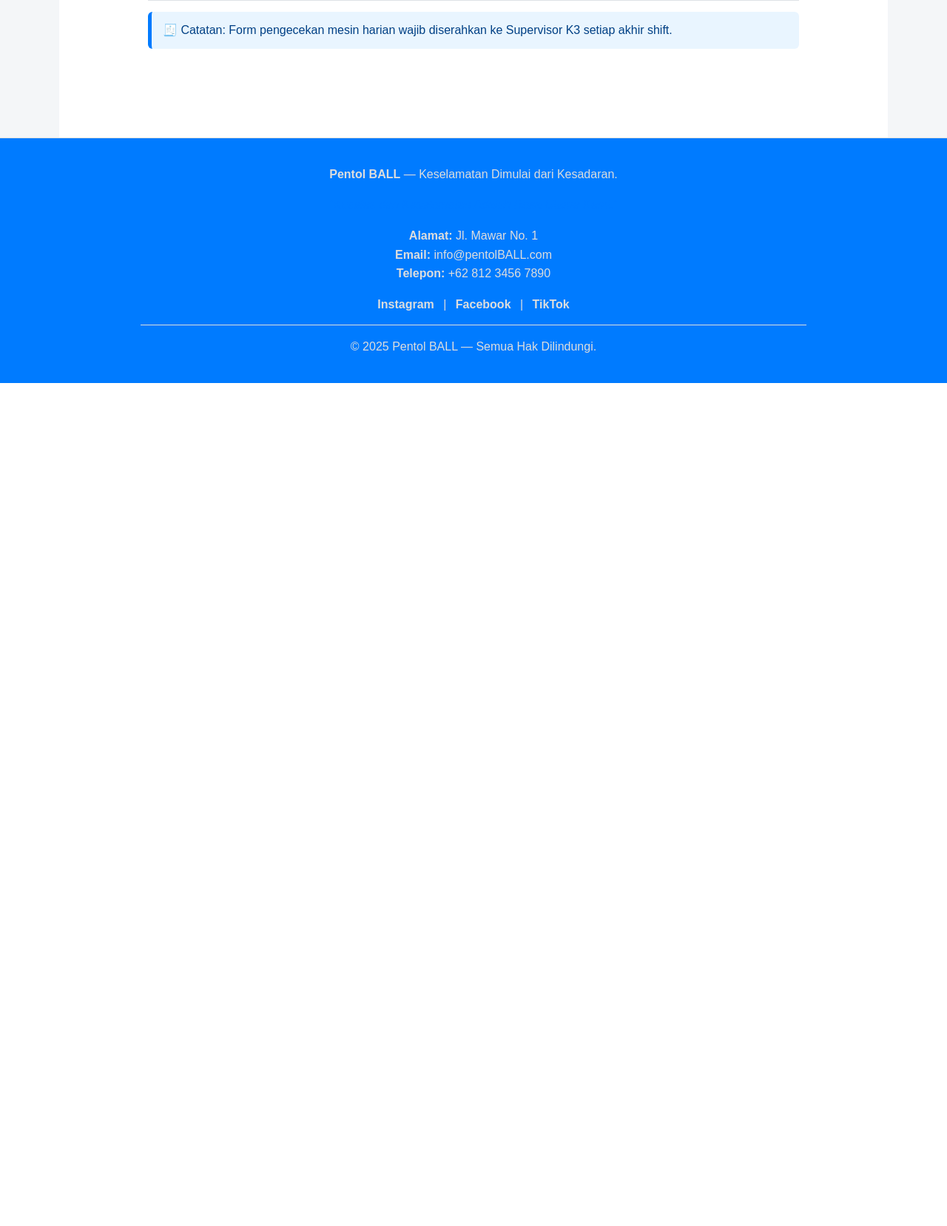
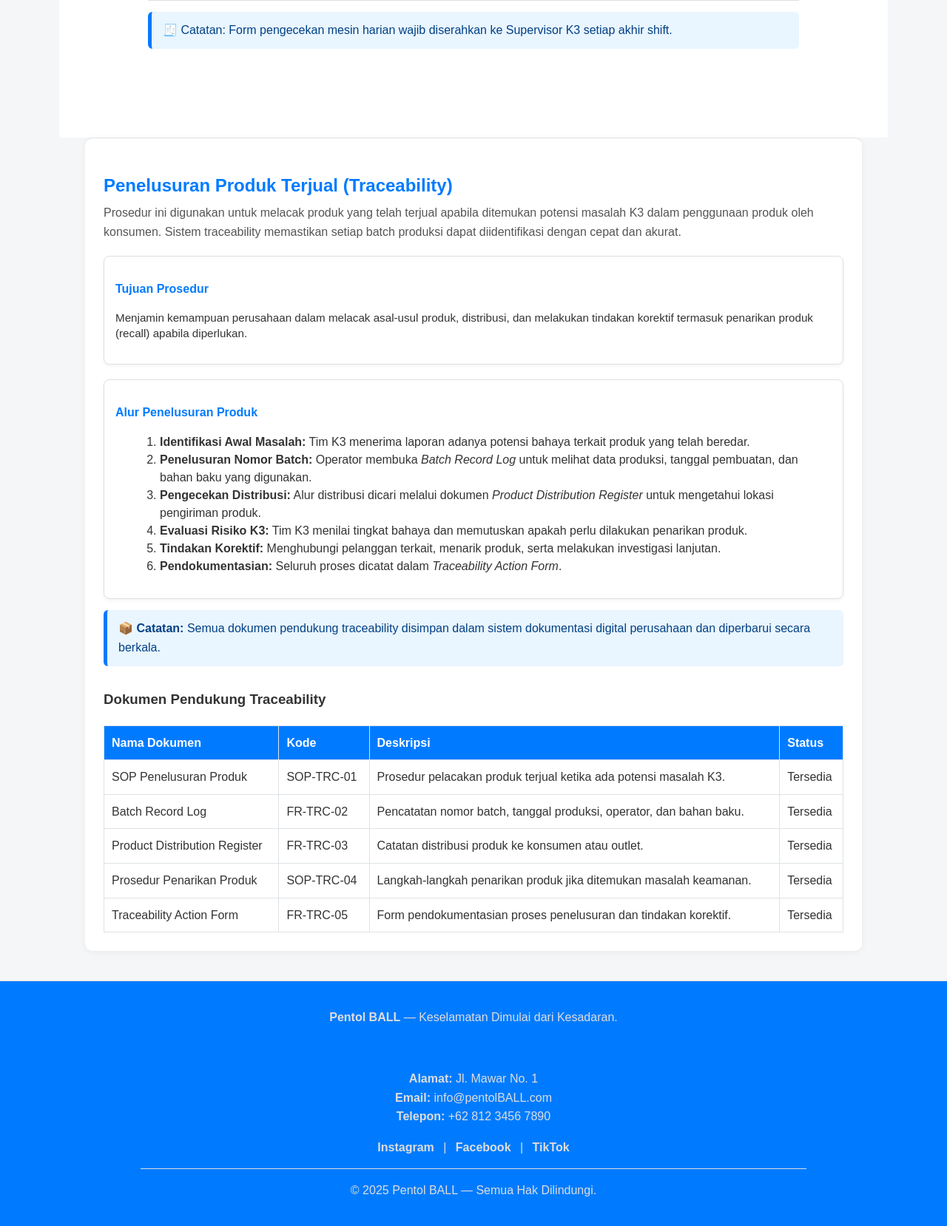
Before and after one commit to rahmaliaaa/SafetyManagementSystem, a Laravel app: page /sop in a window 1280 px wide. Shown: the part 3981-5639 px from the top of the page at 74% size. Before the commit the page ends 4499 px from the top, so only its background shows below. Run offline with Laravel 12, Linux system fonts and the light colour scheme.

Commit message:
ubahan lyra

```diff
--- a/resources/views/SOP.blade.php
+++ b/resources/views/SOP.blade.php
@@ -432,6 +432,87 @@
   </section>
   </section>
 
+
+  <section id="traceability" class="apd-section">
+  <h2>Penelusuran Produk Terjual (Traceability)</h2>
+  <p class="subtitle">
+    Prosedur ini digunakan untuk melacak produk yang telah terjual apabila ditemukan potensi masalah K3 dalam penggunaan produk oleh konsumen.
+    Sistem traceability memastikan setiap batch produksi dapat diidentifikasi dengan cepat dan akurat.
+  </p>
+
+  <div class="apd-item" style="margin-bottom: 20px;">
+    <h3>Tujuan Prosedur</h3>
+    <p>
+      Menjamin kemampuan perusahaan dalam melacak asal-usul produk, distribusi, dan melakukan tindakan korektif termasuk penarikan produk (recall) apabila diperlukan.
+    </p>
+  </div>
+
+  <div class="apd-item">
+    <h3>Alur Penelusuran Produk</h3>
+    <ol style="margin-left: 20px; line-height: 1.5;">
+      <li><strong>Identifikasi Awal Masalah:</strong> Tim K3 menerima laporan adanya potensi bahaya terkait produk yang telah beredar.</li>
+      <li><strong>Penelusuran Nomor Batch:</strong> Operator membuka <em>Batch Record Log</em> untuk melihat data produksi, tanggal pembuatan, dan bahan baku yang digunakan.</li>
+      <li><strong>Pengecekan Distribusi:</strong> Alur distribusi dicari melalui dokumen <em>Product Distribution Register</em> untuk mengetahui lokasi pengiriman produk.</li>
+      <li><strong>Evaluasi Risiko K3:</strong> Tim K3 menilai tingkat bahaya dan memutuskan apakah perlu dilakukan penarikan produk.</li>
+      <li><strong>Tindakan Korektif:</strong> Menghubungi pelanggan terkait, menarik produk, serta melakukan investigasi lanjutan.</li>
+      <li><strong>Pendokumentasian:</strong> Seluruh proses dicatat dalam <em>Traceability Action Form</em>.</li>
+    </ol>
+  </div>
+
+  <div class="highlight-box">
+    📦 <strong>Catatan:</strong> Semua dokumen pendukung traceability disimpan dalam sistem dokumentasi digital perusahaan dan diperbarui secara berkala.
+  </div>
+
+  <h3 style="margin-top: 30px;">Dokumen Pendukung Traceability</h3>
+
+  <table>
+    <thead>
+      <tr>
+        <th>Nama Dokumen</th>
+        <th>Kode</th>
+        <th>Deskripsi</th>
+        <th>Status</th>
+      </tr>
+    </thead>
+    <tbody>
+      <tr>
+        <td>SOP Penelusuran Produk</td>
+        <td>SOP-TRC-01</td>
+        <td>Prosedur pelacakan produk terjual ketika ada potensi masalah K3.</td>
+        <td>Tersedia</td>
+      </tr>
+      <tr>
+        <td>Batch Record Log</td>
+        <td>FR-TRC-02</td>
+        <td>Pencatatan nomor batch, tanggal produksi, operator, dan bahan baku.</td>
+        <td>Tersedia</td>
+      </tr>
+      <tr>
+        <td>Product Distribution Register</td>
+        <td>FR-TRC-03</td>
+        <td>Catatan distribusi produk ke konsumen atau outlet.</td>
+        <td>Tersedia</td>
+      </tr>
+      <tr>
+        <td>Prosedur Penarikan Produk</td>
+        <td>SOP-TRC-04</td>
+        <td>Langkah-langkah penarikan produk jika ditemukan masalah keamanan.</td>
+        <td>Tersedia</td>
+      </tr>
+      <tr>
+        <td>Traceability Action Form</td>
+        <td>FR-TRC-05</td>
+        <td>Form pendokumentasian proses penelusuran dan tindakan korektif.</td>
+        <td>Tersedia</td>
+      </tr>
+    </tbody>
+  </table>
+
+</section>
+
+
+
+
   <!-- Footer -->
   <footer>
     <div style="max-width: 900px; margin: 0 auto; text-align: center;">
@@ -452,6 +533,8 @@
       <hr style="margin: 15px 0; border: none; border-top: 1px solid #ddd;">
       <p style="color: #ddd;">© <span id="year"></span> Pentol BALL — Semua Hak Dilindungi.</p>
     </div>
+
+
   </footer>
 
   <script>
```
Also changed, not shown: resources/views/manajemenRisk.blade.php (+29 -0 lines).
